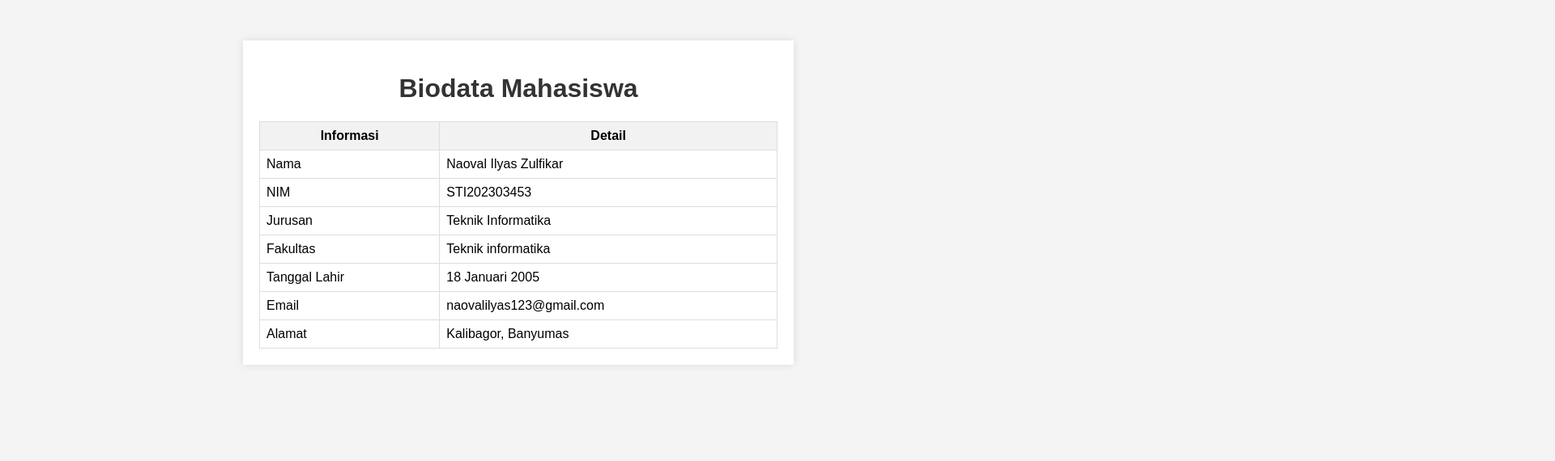
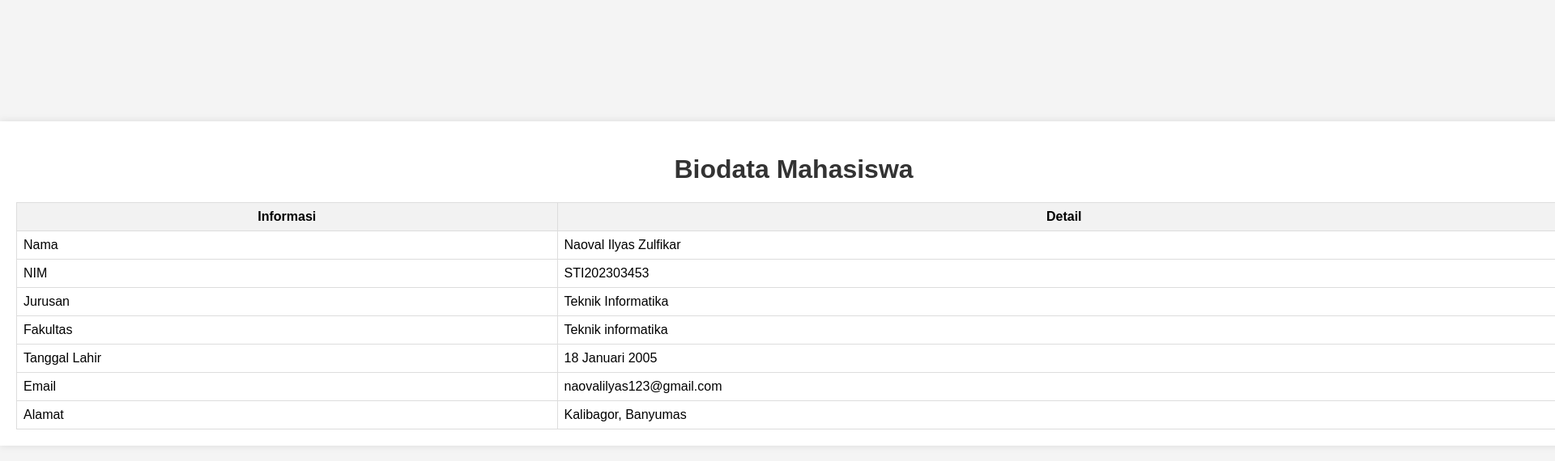
Before and after one commit to naovalls/biodataa, a plain HTML site: page index.html in a window 1280 px wide. Shown: the top 570 px of the page at 81% size, 1920 px wide, since content can reach past the window. Drawn offline with Linux system fonts and the light colour scheme.

Commit message:
Update index.html

```diff
--- a/index.html
+++ b/index.html
@@ -12,12 +12,12 @@
             padding: 0;
         }
         .container {
-            width: 50%;
+            width: 150%;
             margin: auto;
             background-color: white;
             padding: 20px;
             box-shadow: 0 0 10px rgba(0, 0, 0, 0.1);
-            margin-top: 50px;
+            margin-top: 150px;
         }
         h1 {
             text-align: center;
```
